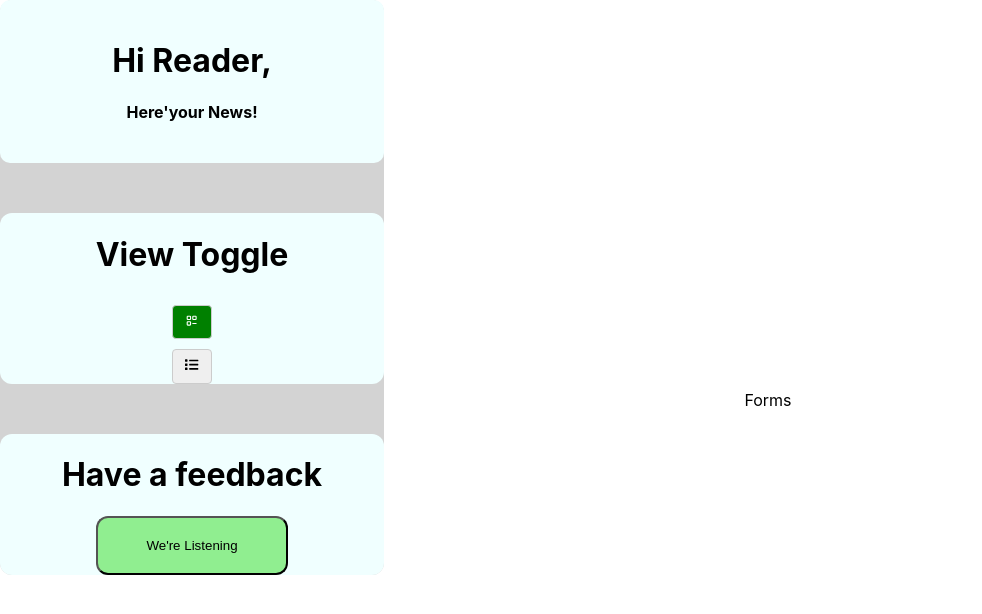
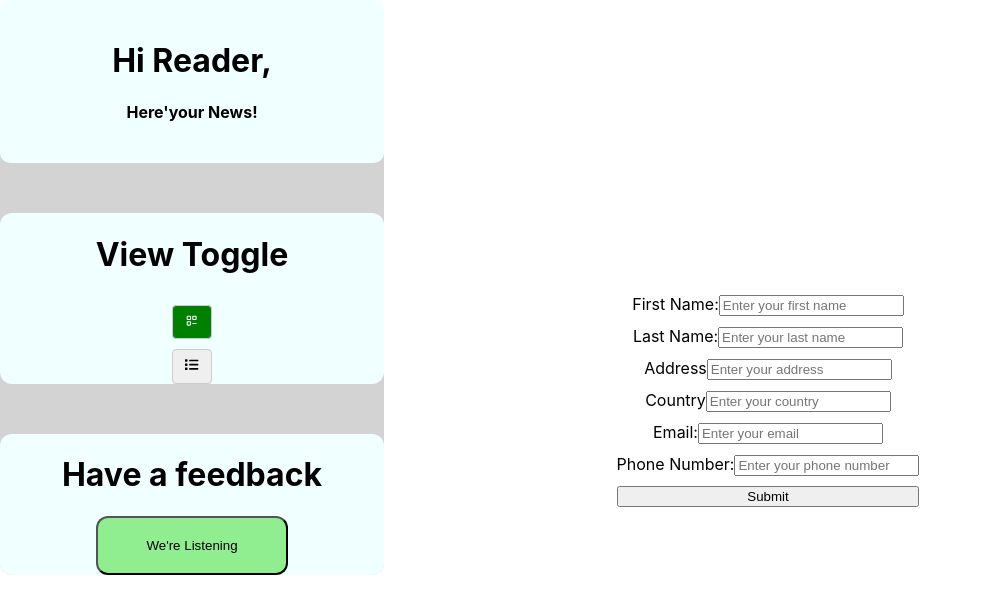
Before and after one commit to 000kapil000/Kapil-app, a React (Create React App) app: page / in a window 1280 px wide. Both pictures are taken after a click on the button "We're Listening". Shown: the top 614 px of the page, without its empty margins (0-982 px from the left). Built offline with nearby package versions, Linux system fonts and the light colour scheme; no server answers.

Commit message:
done from validation

```diff
--- a/src/components/Forms.js
+++ b/src/components/Forms.js
@@ -1,9 +1,139 @@
-import React from 'react'
+import React, { useState } from 'react'
+import * as Yup from "yup";
 
 function Forms({onClose}) {
-    console.log(onClose);
+    const [close,setClose]=useState()
+    const [formData, setFormData] = useState({
+        firstName: "",
+        lastName: "",
+        address:"",
+        country:"",
+        email: "",
+        phoneNumber: "",
+
+      });
+      const [errors, setErrors] = useState({});
+
+      const validationSchema = Yup.object({
+        firstName: Yup.string().required("First Name is Required"),
+        lastName: Yup.string().required("Last Name is Required"),
+        address:Yup.string().required("Address is Required"),
+        country:Yup.string().required("Country is Required"),
+        email: Yup.string()
+          .required("Email is Required")
+          .email("Invalid email format"),
+        phoneNumber: Yup.string()
+          .matches(/^\d{10}$/, "Phone Number must be 10 digits")
+          .required(),
+      });
+
+      const handleSubmit = async (e) => {
+        e.preventDefault();
+
+
+        try {
+          await validationSchema.validate(formData, {abortEarly: false});
+          console.log("Form Submitted", formData);
+          setClose(onClose)
+        } catch (error) {
+          const newErrors = {};
+
+          error.inner.forEach((err) => {
+            newErrors[err.path] = err.message;
+          });
+
+          setErrors(newErrors);
+
+        }
+      };
+
+      const handleChange = (e) => {
+        const {name, value} = e.target;
+
+        setFormData({
+          ...formData,
+          [name]: value,
+        });
+      };
+
+
+
+
   return (
-    <div className='form-overlay'>Forms</div>
+    <div className='form-overlay'>
+         <form className="form" onSubmit={handleSubmit}>
+      <div>
+        <label>First Name:</label>
+        <input
+          type="text"
+          name="firstName"
+          value={formData.firstName}
+          placeholder="Enter your first name"
+          onChange={handleChange}
+        />
+        {errors.firstName && <div className="error">{errors.firstName}</div>}
+      </div>
+      <div>
+        <label>Last Name:</label>
+        <input
+          type="text"
+          name="lastName"
+          value={formData.lastName}
+          placeholder="Enter your last name"
+          onChange={handleChange}
+        />
+        {errors.lastName && <div className="error">{errors.lastName}</div>}
+      </div>
+      <div>
+        <label>Address</label>
+        <input
+          type="text"
+          name="address"
+          value={formData.address}
+          placeholder="Enter your address"
+          onChange={handleChange}
+        />
+        {errors.address && <div className="error">{errors.address}</div>}
+      </div>
+      <div>
+        <label>Country</label>
+        <input
+          type="text"
+          name="country"
+          value={formData.country}
+          placeholder="Enter your country"
+          onChange={handleChange}
+        />
+        {errors.country && <div className="error">{errors.country}</div>}
+      </div>
+      <div>
+        <label>Email:</label>
+        <input
+          type="email"
+          name="email"
+          value={formData.email}
+          placeholder="Enter your email"
+          onChange={handleChange}
+        />
+        {errors.email && <div className="error">{errors.email}</div>}
+      </div>
+      <div>
+        <label>Phone Number:</label>
+        <input
+          type="text"
+          name="phoneNumber"
+          value={formData.phoneNumber}
+          placeholder="Enter your phone number"
+          onChange={handleChange}
+        />
+        {errors.phoneNumber && (
+          <div className="error">{errors.phoneNumber}</div>
+        )}
+      </div>
+
+      <button type="submit" > Submit</button>
+    </form>
+    </div>
   )
 }
 
--- a/src/components/SideBar.css
+++ b/src/components/SideBar.css
@@ -68,3 +68,16 @@ text-align: center;
     align-items: center;
     z-index: 100; /* Ensure form is on top */
   }
+  .form{
+    display: flex;
+    flex-direction: column;
+    gap: 10px;
+  }
+  .form lable{
+    margin-right: 10px;
+
+  }
+
+  .error{
+    color: red;
+  }
```
